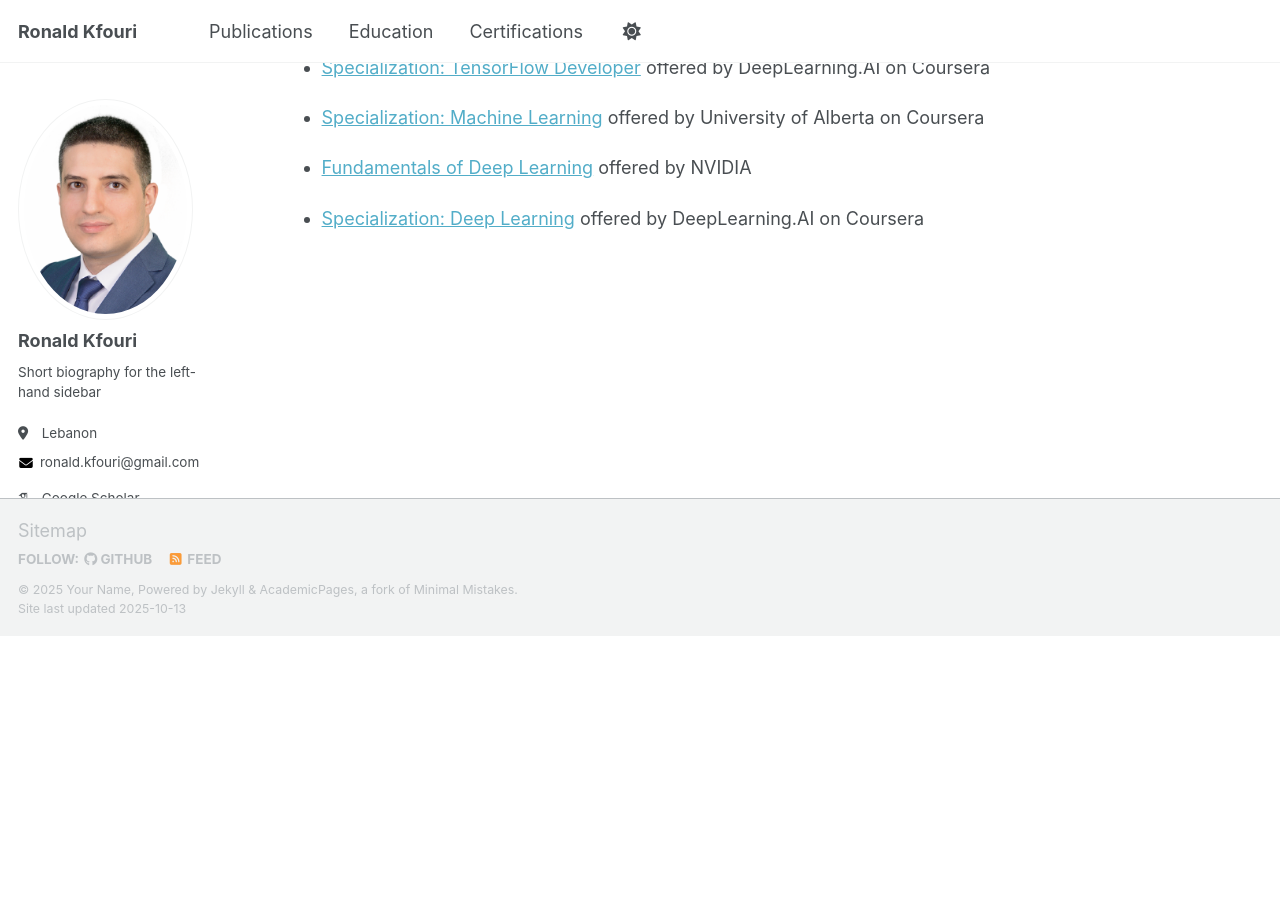
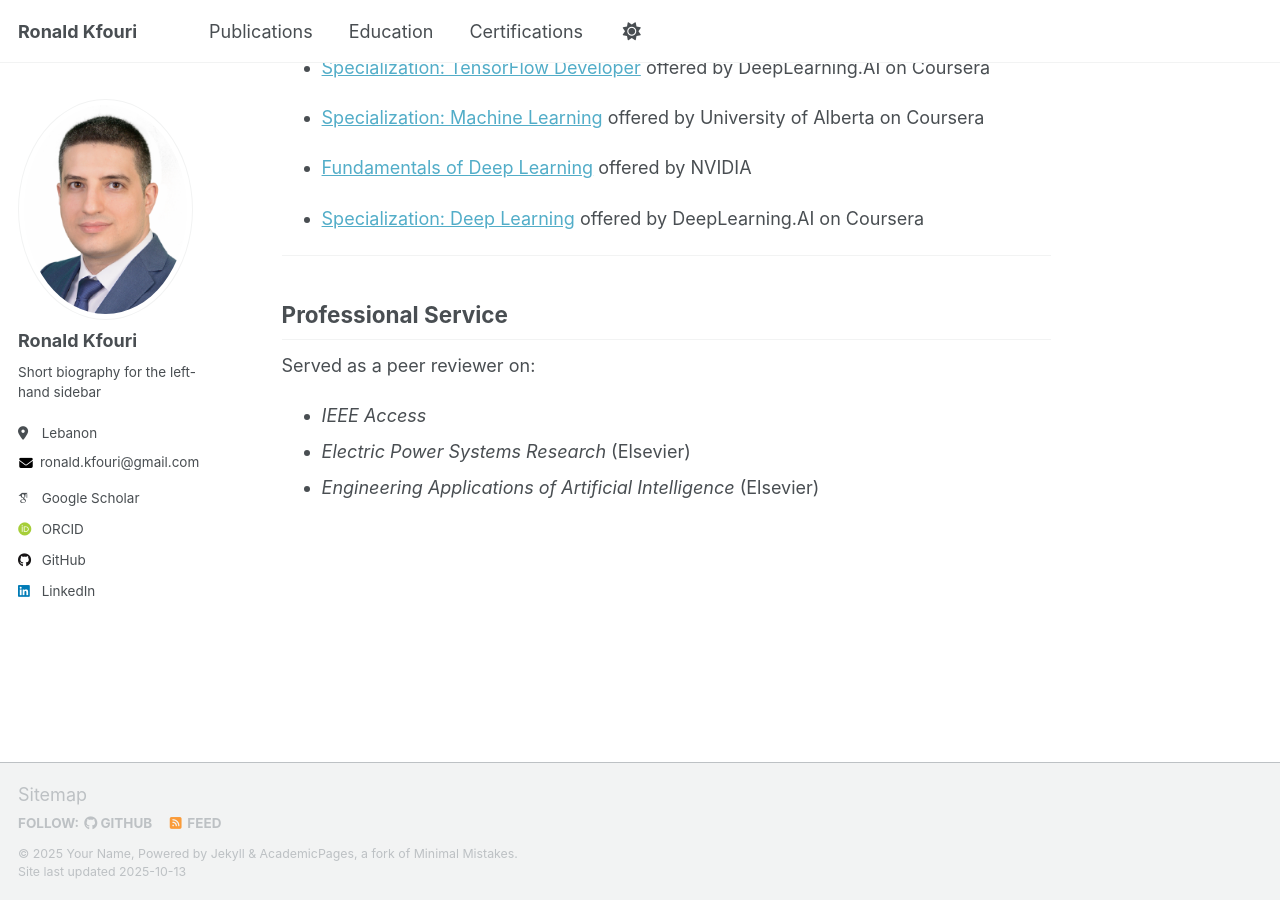
Before and after one commit to RonaldKfouri/RonaldKfouri.github.io, a Jekyll site: the page built from _pages/about.md, in a window 1280 px wide and 900 px high, scrolled down 1404 px. Built offline with Jekyll 4.4.1, drawn with Linux system fonts in a browser that asks for light colours; some web fonts are replaced; a script that is not in the unit is left out; before the commit the page ends 2040 px from its top, so only the background shows below that.

Commit message:
Update about.md

```diff
--- a/_pages/about.md
+++ b/_pages/about.md
@@ -57,3 +57,11 @@ Final Project: *Data Transmision via Visible Light Communication*.
 - [Fundamentals of Deep Learning](https://courses.nvidia.com/certificates/e6af57e064f84bf4994d2f22170bea54/) offered by NVIDIA
 
 - [Specialization: Deep Learning](https://www.coursera.org/account/accomplishments/specialization/certificate/Z2PLFDK576KV) offered by DeepLearning.AI on Coursera
+
+---
+
+## Professional Service
+Served as a peer reviewer on:
+- *IEEE Access*
+- *Electric Power Systems Research* (Elsevier)
+- *Engineering Applications of Artificial Intelligence* (Elsevier)
```
